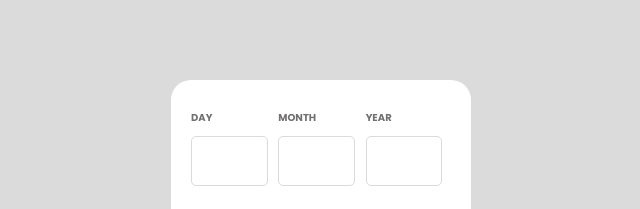
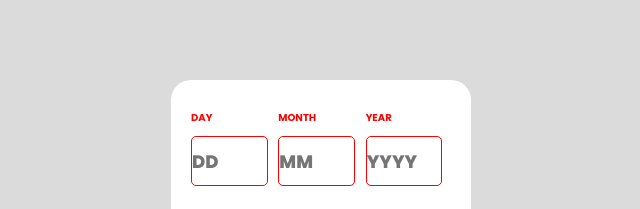
Before and after one commit to Leandro-Frota/ageCalculator, a plain HTML site: page index.html in a window 1280 px wide. Both pictures are taken after a click on the picture 640 px from the left and 237 px from the top of the page. Shown: the top 209 px of the page, without its empty margins (319-959 px from the left). Drawn offline with Linux system fonts and the light colour scheme.

Commit message:
Add validation in the input

```diff
--- a/index.html
+++ b/index.html
@@ -11,16 +11,16 @@
         <div class="main">
             <div class="inputDatas">
                 <div class="inputDay">
-                    <label class="labelDay" for="day">DAY</label>
-                    <input id="day" class="day" type="number" step="1" required>
+                    <label id="labelDay" class="labelDay" for="day">DAY</label>
+                    <input id="day" class="day" type="number" step="1" placeholder="DD" >
                 </div>
                 <div class="inputMonth">
-                    <label class="labelMonth" for="month">MONTH</label>
-                    <input id="month" class="month" type="number" step="1" required>
+                    <label id="labelMonth" class="labelMonth" for="month">MONTH</label>
+                    <input id="month" class="month" type="number" step="1" placeholder="MM" >
                 </div>
                 <div class="inputYear">
-                    <label class="labelYear" for="month">YEAR</label>
-                    <input id="year" class="month" type="number" step="1" required>
+                    <label id="labelYear"  class="labelYear" for="month">YEAR</label>
+                    <input id="year" class="month" type="number" step="1" placeholder="YYYY">
                 </div>
             </div>
             <div class="lineImageContainer">
@@ -28,9 +28,9 @@
                 <img id="buttonImage" src="assets/images/circle-arrow-down-solid.svg" alt="">
             </div>
             <div class="resultContainer">
-                <p  class="resultYear"><span id="resultYear">38 </span>years</p>
-                <p  class="resultMonth"><span id="resultMonth">3 </span>months</p>
-                <p  class="resultDay"><span id="resultDay">26 </span>days</p>
+                <p  class="resultYear"><span id="resultYear">-- </span>years</p>
+                <p  class="resultMonth"><span id="resultMonth">-- </span>months</p>
+                <p  class="resultDay"><span id="resultDay">-- </span>days</p>
             </div>
         </div>
     </div>
--- a/src/script.js
+++ b/src/script.js
@@ -6,15 +6,41 @@ let resultYear = document.getElementById('resultYear')
 let resultMonth= document.getElementById('resultMonth')
 let resultDay= document.getElementById('resultDay')
 
+const labelDay = document.getElementById('labelDay')
+
 
 buttonImage.addEventListener('click',()=>{
     let yearBorn = inputYear.value
     let monthBorn = (inputMonth.value)-1
     let dayBorn = inputDay.value
 
-   if(yearBorn ==" " || monthBorn < 0 || dayBorn==" " ){
-    alert('Digite uma data válida')
+
+
+   if(dayBorn ===''){
+    inputDay.style.border = "1px solid red"
+    labelDay.style.color = "red"
+
+   }else{
+    inputDay.style.border = "1px solid hsl(0, 1%, 44%)"
+    labelDay.style.color = "hsl(0, 1%, 44%)"
    }
+
+   if(monthBorn<0){
+    inputMonth.style.border = "1px solid red"
+    labelMonth.style.color = "red"
+   }else{
+    inputMonth.style.border = "1px solid hsl(0, 1%, 44%)"
+    labelMonth.style.color = "hsl(0, 1%, 44%)"
+   }
+
+   if(yearBorn===''){
+    inputYear.style.border = "1px solid red"
+    labelYear.style.color = "red"
+   }else{
+    inputYear.style.border = "1px solid hsl(0, 1%, 44%)"
+    labelYear.style.color = "hsl(0, 1%, 44%)"
+   }
+
 
    let dataBorn = new Date(yearBorn,monthBorn,dayBorn)
    let now = new Date()
@@ -24,70 +50,11 @@ buttonImage.addEventListener('click',()=>{
    let Year = Math.floor(diffDay/365.25)
    let month = Math.floor((diffDay%365.25)/30.5)
    let day = Math.floor((diffDay%365.25)%30.5)
-    console.log(diffDay,Year,month,day)
+   console.log(yearBorn,dayBorn)
 
    resultYear.innerText = Year
    resultMonth.innerText = month
    resultDay.innerText = day
 
 
-
 })
-
-
-
-
-// buttonImage.addEventListener('click',()=>{
-//     let dayBorn = inputDay.value
-//     let monthBorn = inputMonth.value
-//     let yearBorn = inputYear.value
-
-
-
-//     let dateCurrent = new Date();
-//     let yearCurrent = dateCurrent.getFullYear()
-//     let dayCurrent = dateCurrent.getDay()
-//     let monthCurrent = dateCurrent.getMonth();
-//     let monthAge
-//     let yearAge
-//     let dayAge
-
-//     if(yearCurrent>yearBorn){
-//         yearAge = yearCurrent-yearBorn
-//     }else if(yearCurrent<yearBorn || yearBorn==="" || yearBorn===0){
-//         alert('Digite valor do ano menor ou igual ao ano atual')
-//     }else if(yearCurrent=yearBorn){
-//         yearAge = 0
-//     }
-
-
-//     if(monthCurrent>monthBorn){
-//         monthAge = monthCurrent-monthBorn
-//     }else if(monthCurrent<monthBorn){
-//         monthAge = monthBorn-monthCurrent
-//     }else if(monthCurrent=monthBorn){
-//         monthAge = monthCurrent
-//     }
-
-
-//     if(dayCurrent>dayBorn){
-//         dayAge = dayCurrent-dayBorn
-//     }else if(dayCurrent<dayBorn){
-//         dayAge = dayCurrent
-//     }else if(dayCurrent<dayBorn){
-//         dayAge = dayBorn-dayCurrent
-//     }
-
-
-
-
-
-
-
-// })
-
-
-
-
-
-// // console.log(date.getHours())
--- a/src/style.css
+++ b/src/style.css
@@ -58,6 +58,10 @@ input{
 
 }
 
+input:focus{
+    outline: none;
+}
+
 input[type="number"] {
     -moz-appearance: textfield; /* Firefox */
 }
@@ -98,9 +102,13 @@ input::-webkit-inner-spin-button {
 
     background: white;
 
+    cursor: pointer;
+
 
 
 }
+
+
 .resultContainer{
     padding: 0 2rem;
     margin-top: 3rem;
```
Lines whose indentation alone changed are shown as unchanged.
